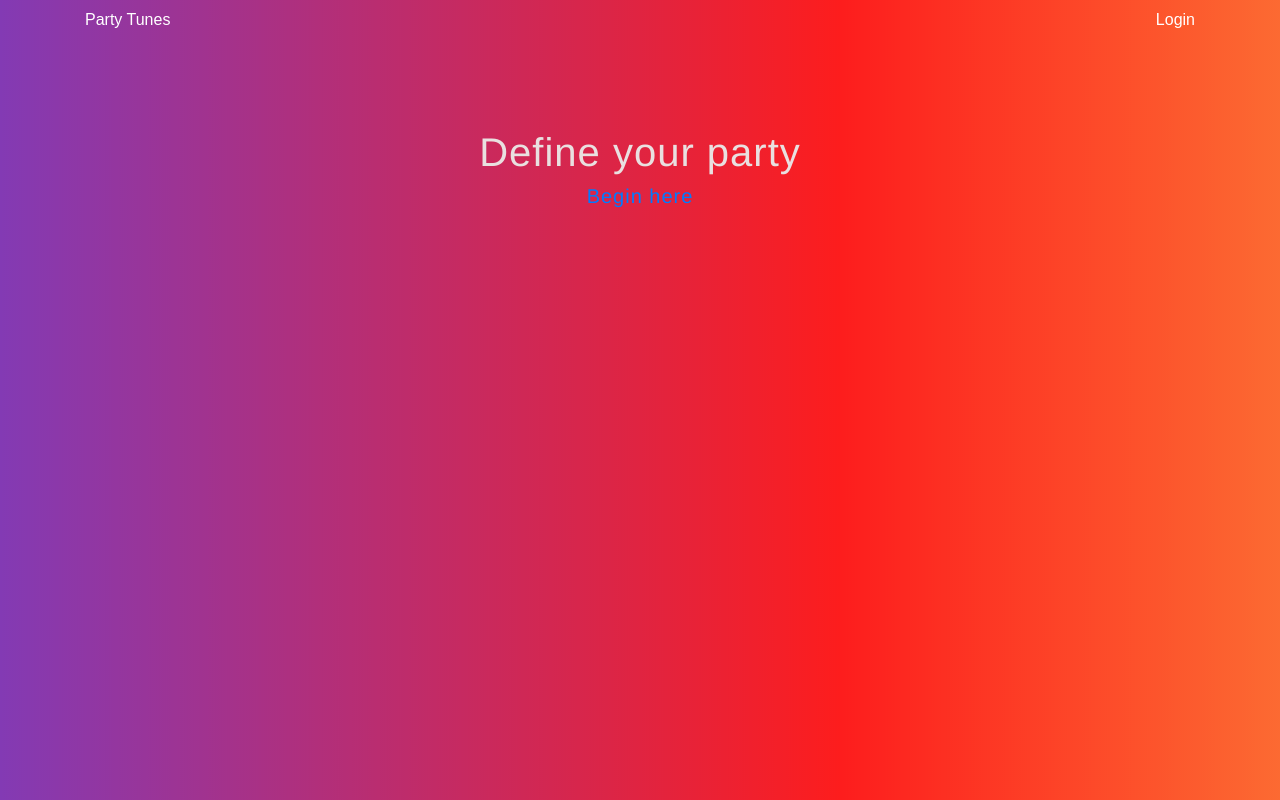
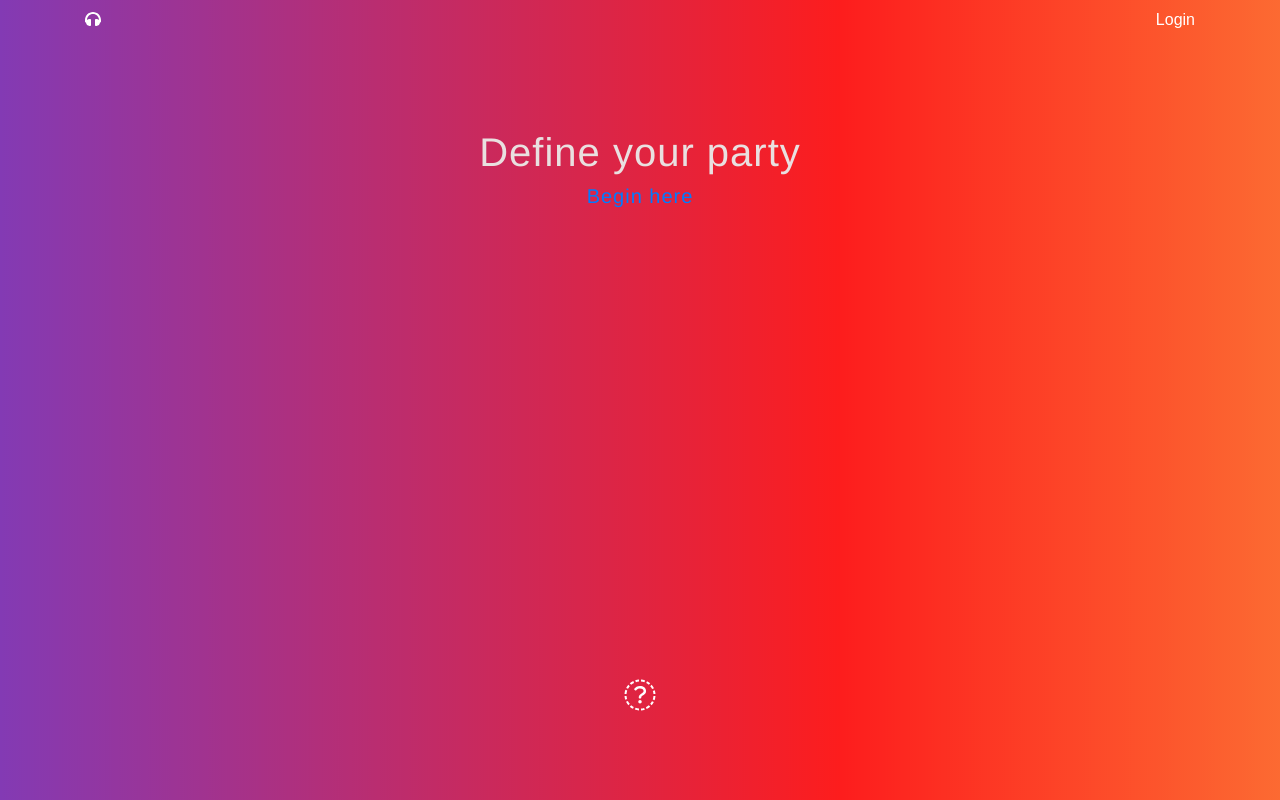
Before and after one commit to ArianaDV/Tunes_1.0, a React (Create React App) app in the folder client/: page / in a window 1280 px wide. Built offline with nearby package versions, Linux system fonts and the light colour scheme; no server answers.

Commit message:
replaced playlist link

```diff
--- a/client/src/App.js
+++ b/client/src/App.js
@@ -1,7 +1,7 @@
 import React, { Component } from "react";
 import {BrowserRouter as Router, Route, Link, Redirect, withRouter, Switch } from 'react-router-dom';
 import Nav from "./components/Nav/Nav";
-import Footer from "./components/Footer/Footer";
+import Footer from "./components/Footer/";
 import Playlist from "./pages/Playlist/Playlist";
 
 import SignUp from "./pages/SignUp/SignUp";
@@ -47,7 +47,7 @@ checkIfLoggedIn = (res) => {
         <Route exact path="/playlist" component={Playlist} loggedIn={this.state.loggedin}/>
         {/* <Route component={NoMatch} /> */}
         </Switch>
-      {/* <Footer /> */}
+      <Footer />
       </Wrapper>
       </div>
       </Router>
--- a/client/src/components/Nav/Nav.js
+++ b/client/src/components/Nav/Nav.js
@@ -24,7 +24,7 @@ class Nav extends Component {
           <button className="navbar-toggler navbar-toggler-right" type="button" data-toggle="collapse" data-target="#navbarCollapse1" aria-controls="navbarCollapse" aria-expanded="false" aria-label="Toggle navigation">
           <span className="navbar-toggler-icon"></span>
           </button>
-          <Link to="/" className="nav-brand">Party Tunes</Link>
+          <Link to="/" className="nav-brand"><i className="fa fa-headphones"></i></Link>
           <div className="collapse navbar-collapse" id="navbarCollapse1">
           <ul className="navbar-nav ml-auto">
             <li className="nav-item">
@@ -41,7 +41,7 @@ class Nav extends Component {
           <button className="navbar-toggler navbar-toggler-right" type="button" data-toggle="collapse" data-target="#navbarCollapse1" aria-controls="navbarCollapse" aria-expanded="false" aria-label="Toggle navigation">
           <span className="navbar-toggler-icon"></span>
           </button>
-          <Link to="/" className="nav-brand">Party Tunes</Link>
+          <Link to="/" className="nav-brand"><i className="fa fa-headphones"></i></Link>
           <div className="collapse navbar-collapse" id="navbarCollapse1">
           <ul className="navbar-nav ml-auto">
             <li className="nav-item">
```
